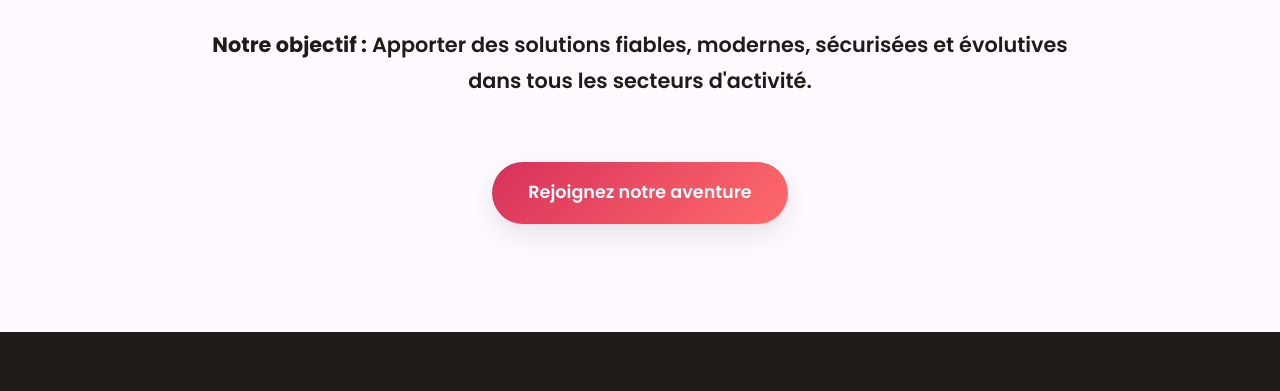
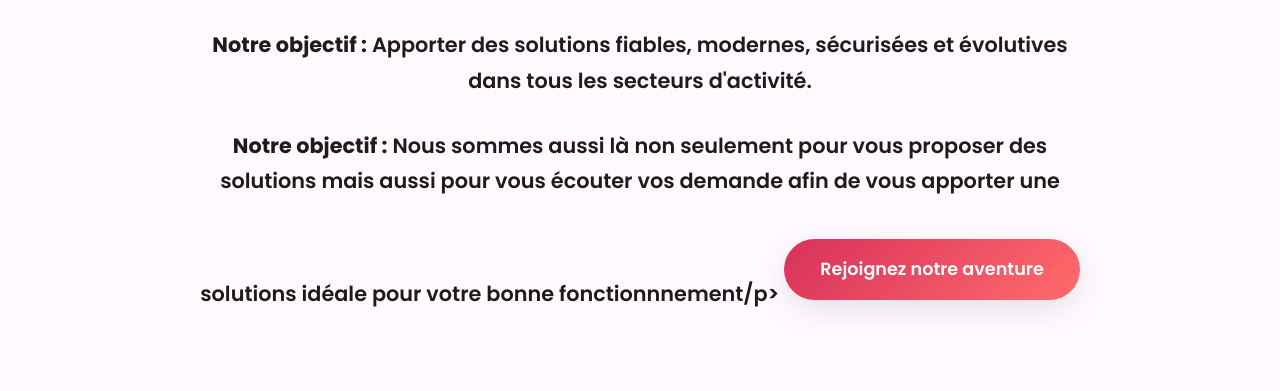
Before and after one commit to dyandahenoc-coder/dyandatechsolutions, a plain HTML site: page index.html in a window 1280 px wide. Shown: the part 8089-8480 px from the top of the page. Drawn offline with Linux system fonts and the light colour scheme.

Commit message:
Update index.html

```diff
--- a/index.html
+++ b/index.html
@@ -1119,6 +1119,8 @@
 
                 <p style="margin-top: 30px; font-size: 1.3rem; font-weight: 600;"><strong>Notre objectif :</strong> Apporter des solutions fiables, modernes, sécurisées et évolutives dans tous les secteurs d'activité.</p>
 
+                <p style="margin-top: 30px; font-size: 1.3rem; font-weight: 600;"><strong>Notre objectif :</strong> Nous sommes aussi là non seulement pour vous proposer des solutions mais aussi pour vous écouter vos demande afin de vous apporter une solutions idéale pour votre bonne fonctionnnement/p>
+
                 <a href="#contact" class="btn" style="margin-top: 40px;">Rejoignez notre aventure</a>
             </div>
         </div>
@@ -1246,4 +1248,5 @@
         });
     </script>
 </body>
+
 </html>
```
